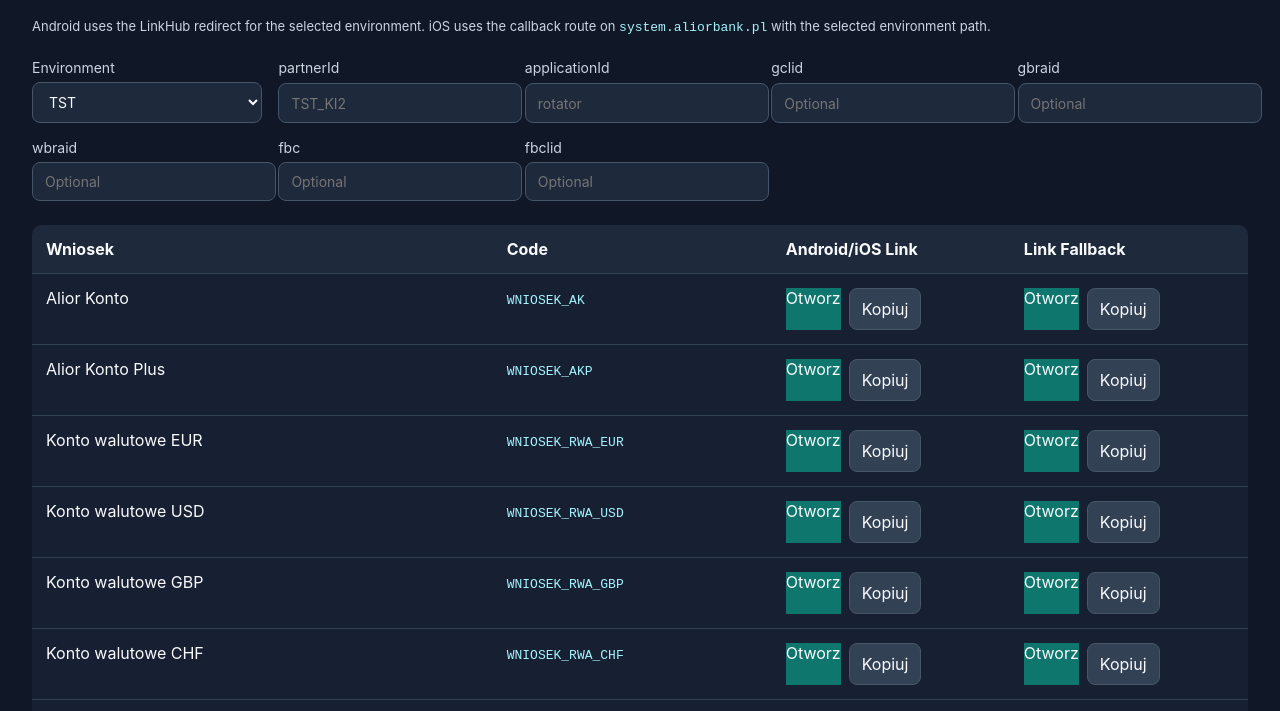
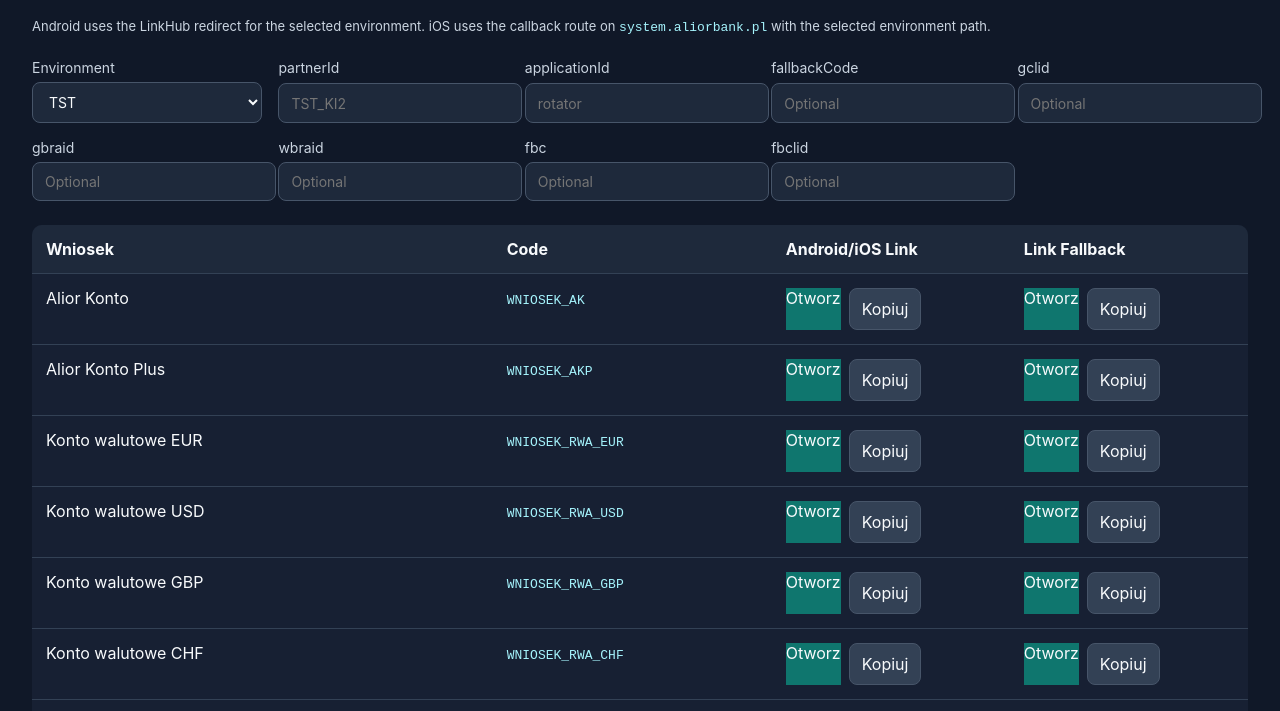
Before and after one commit to grzegorzbartela-ctrl/linkhub, a plain HTML site: page index.html in a window 1280 px wide. Shown: the part 74-785 px from the top of the page. Drawn offline with Linux system fonts and the light colour scheme.

Commit message:
Update index.html

```diff
--- a/index.html
+++ b/index.html
@@ -132,6 +132,10 @@
         <input id="applicationId" placeholder="rotator">
       </label>
       <label>
+        fallbackCode
+        <input id="fallbackCode" placeholder="Optional">
+      </label>
+      <label>
         gclid
         <input id="gclid" placeholder="Optional">
       </label>
@@ -201,6 +205,7 @@
       "environment",
       "partnerId",
       "applicationId",
+      "fallbackCode",
       "gclid",
       "gbraid",
       "wbraid",
```
